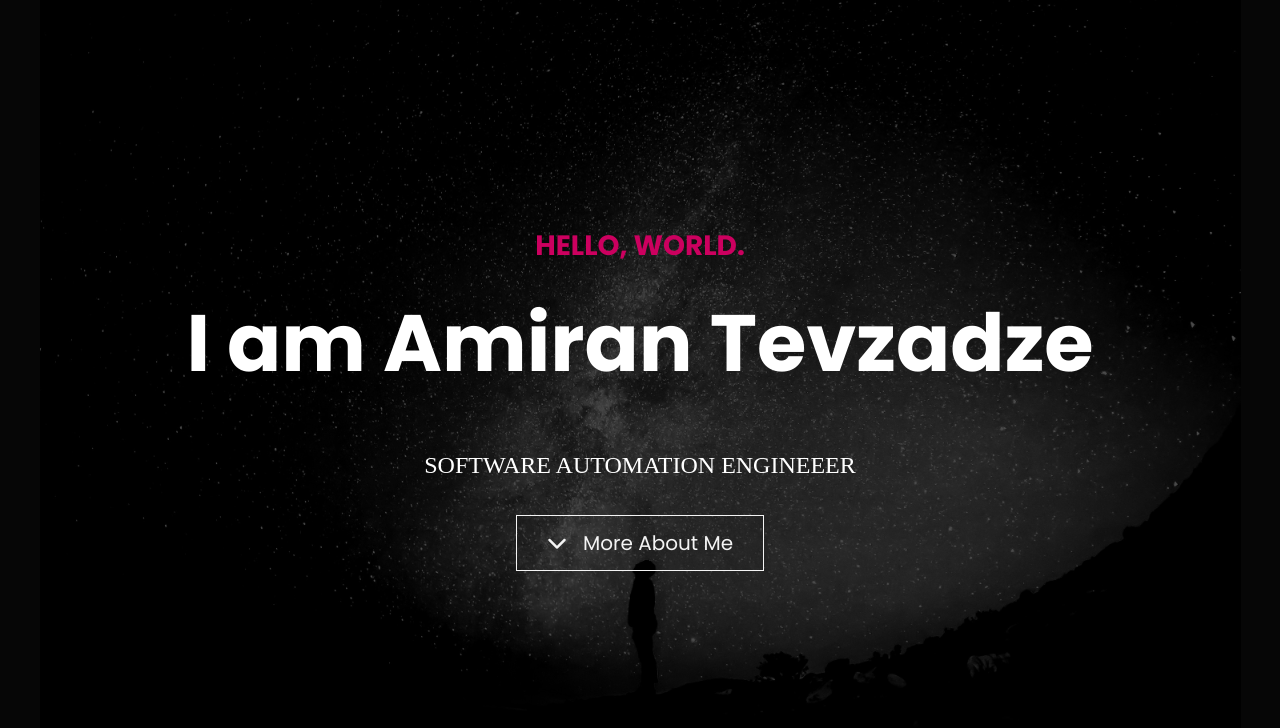
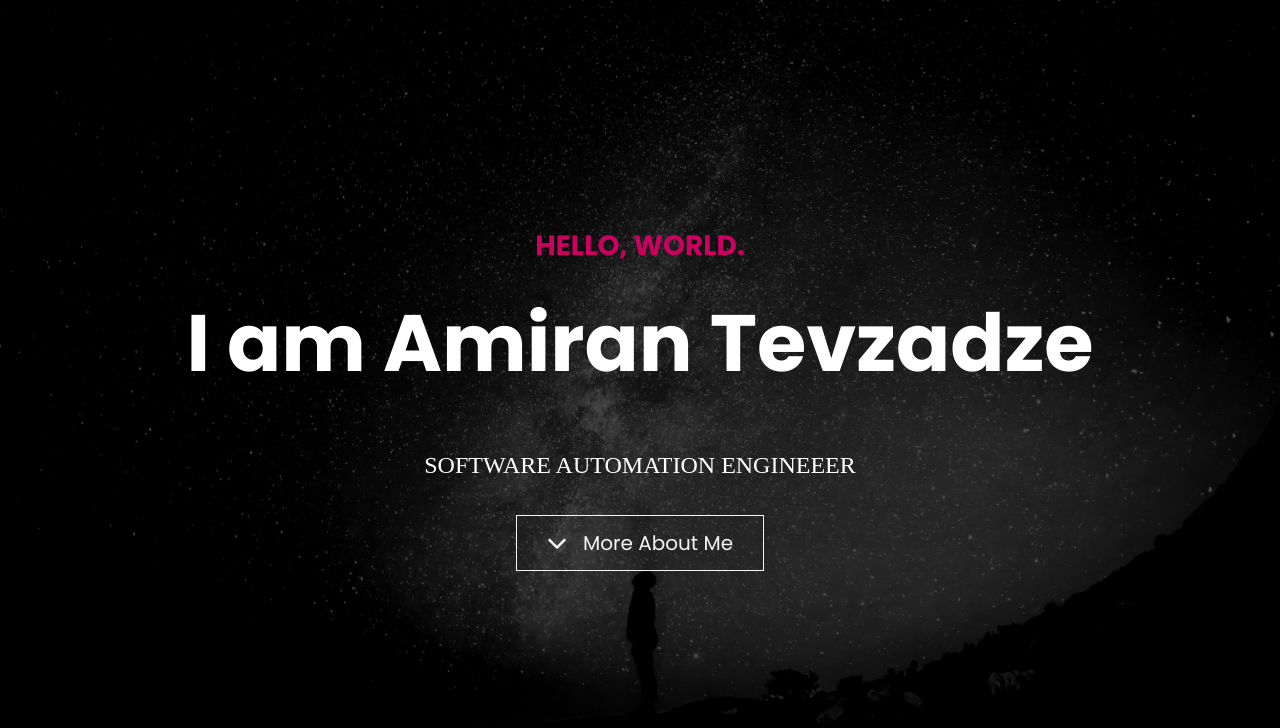
Before and after one commit to AmexTevz/personal_website, a website: page index.html in a window 1280 px wide. Shown: the top 728 px of the page. Drawn offline with nearby package versions, Linux system fonts and the light colour scheme.

Commit message:
background

```diff
--- a/css/styles.css
+++ b/css/styles.css
@@ -1,6 +1,6 @@
 .header {
   background: #151515 url("../images/intro-bg.jpg") no-repeat center center;
-  background-size: contain;
+  background-size: 100%;
   background-attachment: fixed;
 }
 
```
